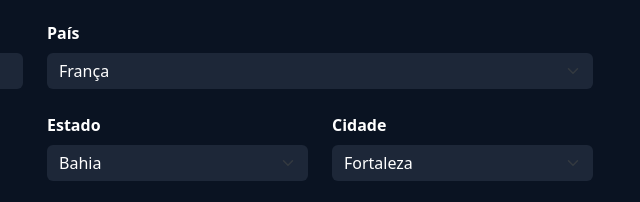
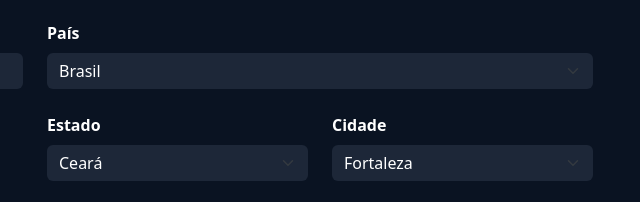
Before and after one commit to PedroPLSR/Betavo, a plain HTML site: page user_screen-info.html in a window 1280 px wide. Shown: the part 269-471 px from the top of the page, 605-1245 px from the left. Drawn offline with nearby package versions, Linux system fonts and the light colour scheme.

Commit message:
mudança na ordem dos países, estados e cidades
as opções padrões era que você morava na França, no estado da Bahia na cidade Fortalezakkkkkkkkkkkkkkkkkkk intankavel mudei

```diff
--- a/user_screen-info.html
+++ b/user_screen-info.html
@@ -130,9 +130,9 @@
               <div class="mb-4">
                 <label for="country" class="form-label text-white fw-semibold">País</label>
                 <select class="form-select bg-secondarydark text-white border-0" aria-label="Default select example">
-                  <option selected>França</option>
+                  <option selected>Brasil</option>
                   <option value="1">Estados Unidos</option>
-                  <option value="2">Brasil</option>
+                  <option value="2">França</option>
                   <option value="3">Canadá</option>
                 </select>
               </div>
@@ -143,10 +143,10 @@
                     <label for="country" class="form-label text-white fw-semibold">Estado</label>
                     <select class="form-select bg-secondarydark text-white border-0"
                       aria-label="Default select example">
-                      <option selected>Bahia</option>
+                      <option selected>Ceará</option>
                       <option value="1">São Paulo</option>
                       <option value="2">Minas Gerais</option>
-                      <option value="3">Ceará</option>
+                      <option value="3">Bahia</option>
                     </select>
                   </div>
                   <div class="col-lg-6">
```
